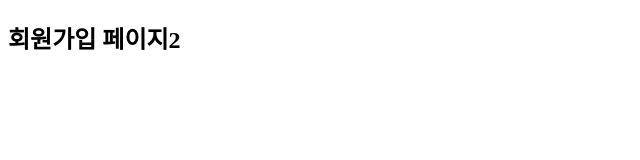
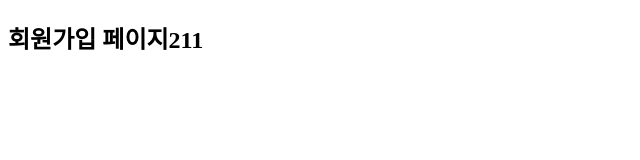
Before and after one commit to zzrudtlr/test-git-project, a SvelteKit app: page /user-join in a window 1280 px wide. Shown: the top 160 px of the page, without its empty margins (0-640 px from the left). Built offline with nearby package versions, Linux system fonts and the light colour scheme.

Commit message:
회원가입 오류 재수정
ㄴ

```diff
--- a/src/routes/user-join/+page.svelte
+++ b/src/routes/user-join/+page.svelte
@@ -1,6 +1,6 @@
 <script>
-    console.log("회원가입 페이지입니다. 수정함2");
+    console.log("회원가입 페이지입니다. 수정함211");
 </script>
 <h2>
-    회원가입 페이지2
+    회원가입 페이지211
 </h2>
```
